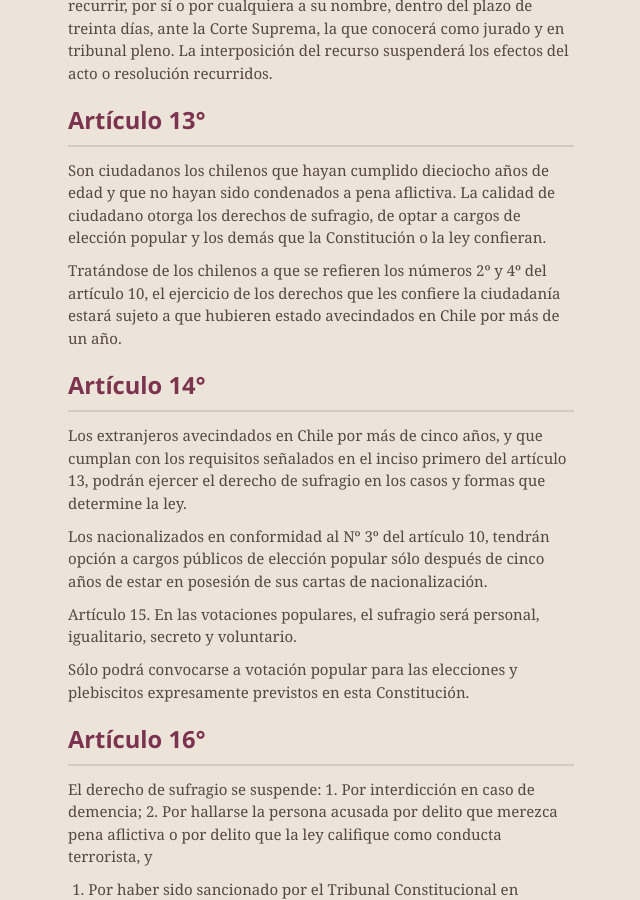
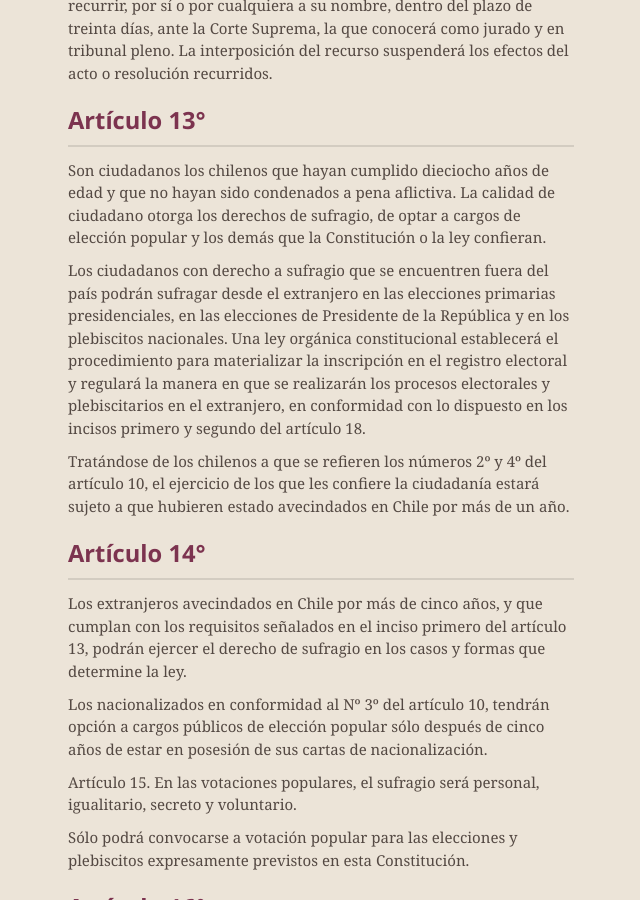
Before and after one commit to jrovegno/AC, a Jekyll site: the page built from capitulos/cap02.md, in a window 1280 px wide and 900 px high, scrolled down 1216 px. Shown: the whole window, without its empty margins (319-959 px from the left). Built offline with Jekyll 4.4.1, drawn with Linux system fonts in a browser that asks for light colours; nearby versions of some CDN libraries.

Commit message:
Modificacion Ley 20748 Art. ÚNICO D.O. 03.05.2014

```diff
--- a/capitulos/cap02.md
+++ b/capitulos/cap02.md
@@ -56,8 +56,20 @@ que no hayan sido condenados a pena aflictiva. La calidad de ciudadano
 otorga los derechos de sufragio, de optar a cargos de elección popular y
 los demás que la Constitución o la ley confieran.
 
-Tratándose de los chilenos a que se refieren los números 2º y 4º del
-artículo 10, el ejercicio de los derechos que les confiere la ciudadanía
+Los ciudadanos con derecho a sufragio que se encuentren
+fuera del país podrán sufragar desde el extranjero en las
+elecciones primarias presidenciales, en las elecciones de
+Presidente de la República y en los plebiscitos nacionales.
+Una ley orgánica constitucional establecerá el
+procedimiento para materializar la inscripción en el
+registro electoral y regulará la manera en que se
+realizarán los procesos electorales y plebiscitarios en el
+extranjero, en conformidad con lo dispuesto en los incisos
+primero y segundo del artículo 18.
+
+Tratándose de los chilenos a que se refieren los
+números 2º y 4º del artículo 10, el ejercicio de los
+que les confiere la ciudadanía
 estará sujeto a que hubieren estado avecindados en Chile por más de un
 año.
 
```
